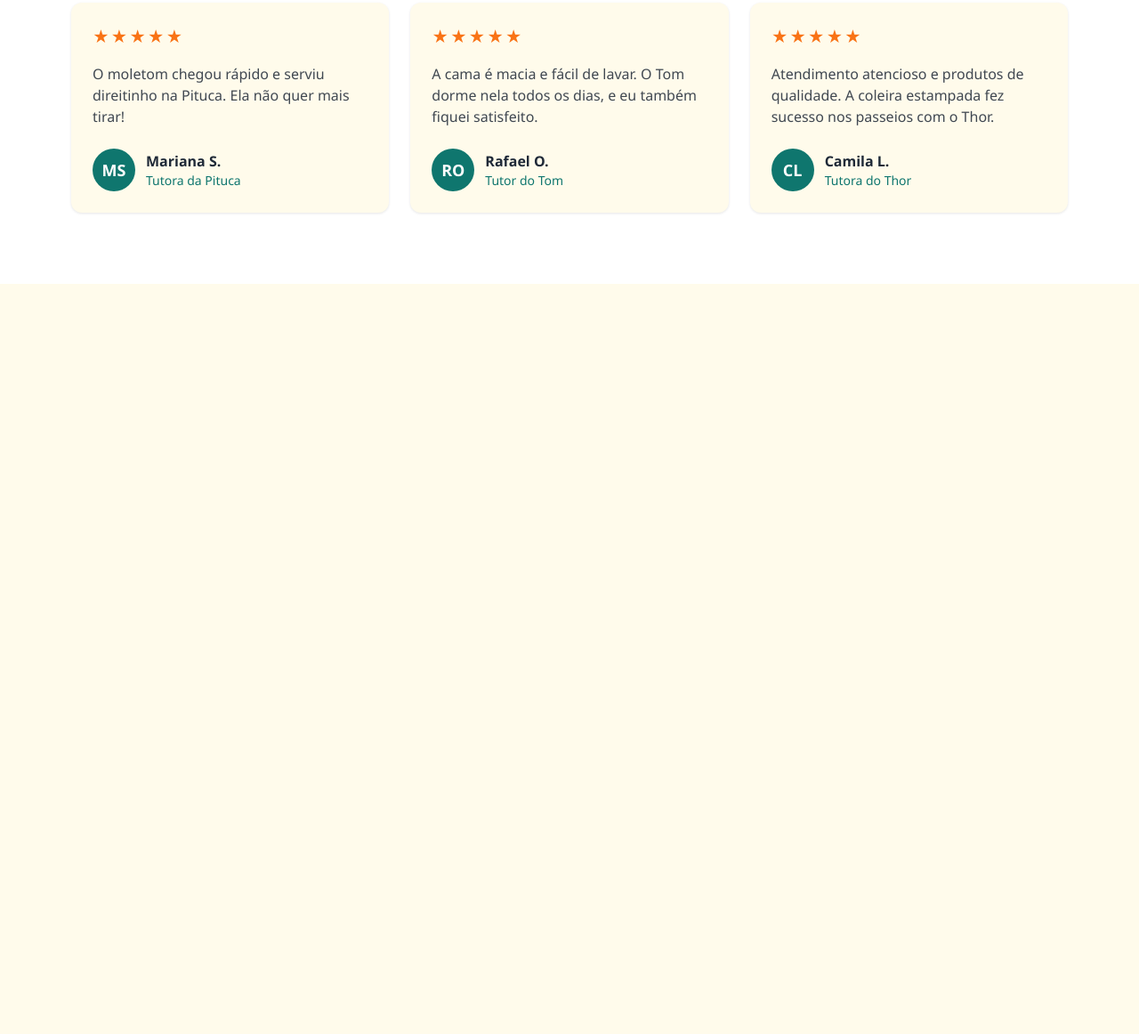
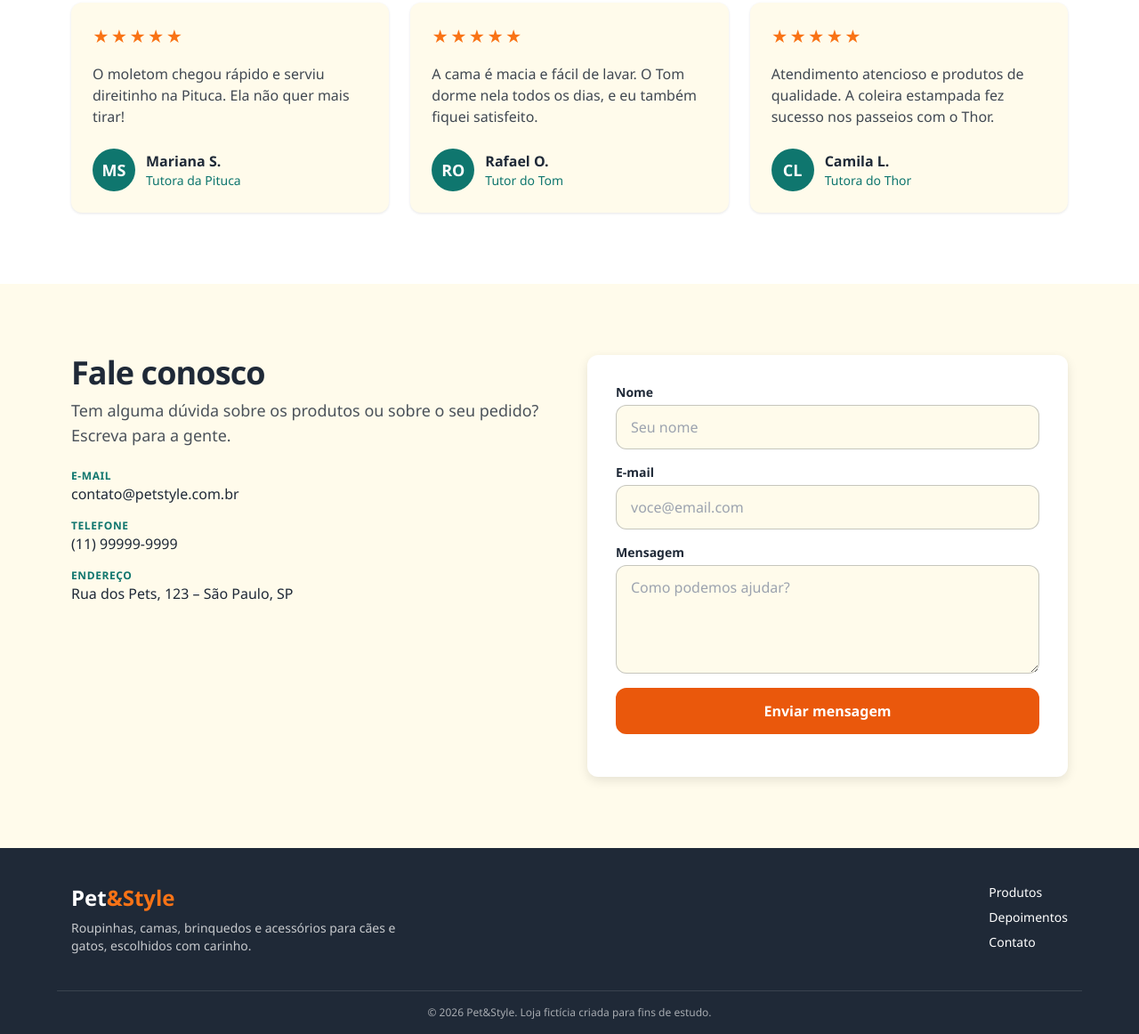
Before and after one commit to viniciuslira08/petstyle-loja-virtual, a website: page index.html in a window 1280 px wide. Shown: the part 1481-2643 px from the top of the page at 89% size. Before the commit the page ends 1800 px from the top, so only its background shows below. Drawn offline with nearby package versions, Linux system fonts and the light colour scheme.

Commit message:
feat: cria seções de Contato e Footer com formulário e BEM

```diff
--- a/index.html
+++ b/index.html
@@ -202,10 +202,79 @@
       </div>
     </section>
 
-    <!-- Contato: etapa 8 -->
+    <section id="contato" class="contact">
+      <div class="mx-auto grid max-w-6xl gap-10 px-4 py-12 md:grid-cols-2 md:py-20">
+
+        <div class="flex flex-col gap-6">
+          <div class="flex flex-col gap-2">
+            <h2 class="contact__title text-3xl md:text-4xl">Fale conosco</h2>
+            <p class="contact__subtitle text-lg">Tem alguma dúvida sobre os produtos ou sobre o seu pedido? Escreva para a gente.</p>
+          </div>
+
+          <div class="flex flex-col gap-4">
+            <div class="flex flex-col">
+              <span class="contact__info-label text-xs">E-mail</span>
+              <span class="contact__info-text">contato@petstyle.com.br</span>
+            </div>
+            <div class="flex flex-col">
+              <span class="contact__info-label text-xs">Telefone</span>
+              <span class="contact__info-text">(11) 99999-9999</span>
+            </div>
+            <div class="flex flex-col">
+              <span class="contact__info-label text-xs">Endereço</span>
+              <span class="contact__info-text">Rua dos Pets, 123 – São Paulo, SP</span>
+            </div>
+          </div>
+        </div>
+
+        <form id="contact-form" class="contact__form flex flex-col gap-4 p-6 md:p-8">
+          <div class="flex flex-col gap-1">
+            <label for="nome" class="contact__label text-sm">Nome</label>
+            <input id="nome" name="nome" type="text" required placeholder="Seu nome" class="contact__input w-full px-4 py-3" />
+          </div>
+
+          <div class="flex flex-col gap-1">
+            <label for="email" class="contact__label text-sm">E-mail</label>
+            <input id="email" name="email" type="email" required placeholder="voce@email.com" class="contact__input w-full px-4 py-3" />
+          </div>
+
+          <div class="flex flex-col gap-1">
+            <label for="mensagem" class="contact__label text-sm">Mensagem</label>
+            <textarea id="mensagem" name="mensagem" rows="4" required placeholder="Como podemos ajudar?" class="contact__input w-full px-4 py-3"></textarea>
+          </div>
+
+          <button type="submit" class="contact__button inline-flex items-center justify-center px-6 py-3">Enviar mensagem</button>
+
+          <p id="form-status" class="contact__status text-sm" role="status"></p>
+        </form>
+
+      </div>
+    </section>
+
   </main>
 
-  <!-- Footer: etapa 8 -->
+  <footer class="footer">
+    <div class="mx-auto flex max-w-6xl flex-col gap-6 px-4 py-10 md:flex-row md:items-start md:justify-between">
+
+      <div class="flex max-w-sm flex-col gap-2">
+        <a href="#" class="footer__logo text-2xl">
+          Pet<span class="footer__logo-accent">&Style</span>
+        </a>
+        <p class="footer__text text-sm">Roupinhas, camas, brinquedos e acessórios para cães e gatos, escolhidos com carinho.</p>
+      </div>
+
+      <nav class="flex flex-col gap-2 text-sm" aria-label="Links do rodapé">
+        <a href="#produtos" class="footer__link">Produtos</a>
+        <a href="#depoimentos" class="footer__link">Depoimentos</a>
+        <a href="#contato" class="footer__link">Contato</a>
+      </nav>
+
+    </div>
+
+    <p class="footer__copy mx-auto max-w-6xl px-4 py-4 text-center text-xs">
+      &copy; 2026 Pet&Style. Loja fictícia criada para fins de estudo.
+    </p>
+  </footer>
 
   <script>
     const toggle = document.getElementById('menu-toggle');
@@ -217,6 +286,15 @@
       menu.classList.toggle('hidden');
       menu.classList.toggle('flex');
     });
+
+    const form = document.getElementById('contact-form');
+    const status = document.getElementById('form-status');
+
+    form.addEventListener('submit', (event) => {
+      event.preventDefault();
+      status.textContent = 'Mensagem enviada! Em breve entraremos em contato.';
+      form.reset();
+    });
   </script>
 
 </body>
--- /dev/null
+++ b/scss/components/_contact.scss
@@ -0,0 +1,71 @@
+@use '../abstracts/variables' as *;
+
+.contact {
+  &__title {
+    color: $color-text;
+    font-weight: 800;
+    letter-spacing: -0.025em;
+  }
+
+  &__subtitle {
+    color: $color-text;
+    opacity: 0.8;
+  }
+
+  &__info-label {
+    color: $color-secondary-dark;
+    font-weight: 600;
+    text-transform: uppercase;
+    letter-spacing: 0.05em;
+  }
+
+  &__info-text {
+    color: $color-text;
+  }
+
+  &__form {
+    background-color: $color-surface;
+    border-radius: $radius-md;
+    box-shadow: $shadow-md;
+  }
+
+  &__label {
+    color: $color-text;
+    font-weight: 600;
+  }
+
+  &__input {
+    background-color: $color-background;
+    color: $color-text;
+    border: 1px solid rgba($color-text, 0.25);
+    border-radius: $radius-md;
+    transition: border-color $transition-base, box-shadow $transition-base;
+
+    &:focus {
+      outline: none;
+      border-color: $color-secondary;
+      box-shadow: 0 0 0 3px rgba($color-secondary, 0.25);
+    }
+  }
+
+  &__button {
+    background-color: $color-primary-dark;
+    color: $color-surface;
+    font-weight: 600;
+    border: 2px solid $color-primary-dark;
+    border-radius: $radius-md;
+    cursor: pointer;
+    transition: background-color $transition-base, border-color $transition-base;
+
+    &:hover,
+    &:focus-visible {
+      background-color: $color-primary;
+      border-color: $color-primary;
+    }
+  }
+
+  &__status {
+    color: $color-secondary-dark;
+    font-weight: 600;
+  }
+}
--- /dev/null
+++ b/scss/components/_footer.scss
@@ -0,0 +1,38 @@
+@use '../abstracts/variables' as *;
+
+.footer {
+  background-color: $color-text;
+  color: $color-surface;
+
+  &__logo {
+    color: $color-surface;
+    font-weight: 800;
+    text-decoration: none;
+  }
+
+  &__logo-accent {
+    color: $color-primary;
+  }
+
+  &__text {
+    color: $color-surface;
+    opacity: 0.75;
+  }
+
+  &__link {
+    color: $color-surface;
+    text-decoration: none;
+    transition: color $transition-base;
+
+    &:hover,
+    &:focus-visible {
+      color: $color-primary;
+    }
+  }
+
+  &__copy {
+    color: $color-surface;
+    opacity: 0.6;
+    border-top: 1px solid rgba($color-surface, 0.2);
+  }
+}
--- a/scss/main.scss
+++ b/scss/main.scss
@@ -4,3 +4,5 @@
 @use 'components/hero';
 @use 'components/products';
 @use 'components/testimonials';
+@use 'components/contact';
+@use 'components/footer';
```
Also changed, not shown: css/style.css, 1 other file.
